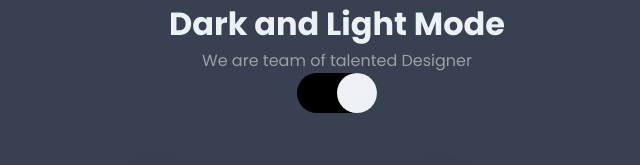
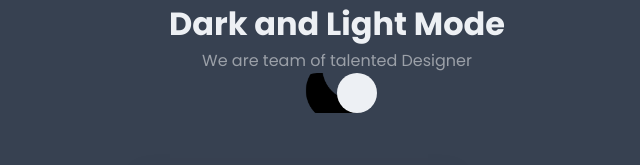
Before and after one commit to nawarajbhandary/toggle-bright-and-dark-mode, a plain HTML site: page index.html in a window 1280 px wide. Both pictures are taken after a click on the checkbox 640 px from the left and 93 px from the top of the page. Shown: the top 165 px of the page, 303-943 px from the left. Drawn offline with Linux system fonts and the light colour scheme.

Commit message:
Little bit of try on toggle background change

```diff
--- a/style.css
+++ b/style.css
@@ -88,7 +88,10 @@ input[type="checkbox"] {
   height: 40px;
   border-radius: 50px;
   outline: none;
-  background-color: rgb(172, 163, 163);
+  background-image: url(./ICONS/Light\ mode.png);
+  background-repeat: no-repeat;
+  background-size: cover;
+  background-position: center;
 }
 
 input[type="checkbox"]::before {
@@ -107,5 +110,9 @@ input[type="checkbox"]:checked::before {
 }
 
 input[type="checkbox"]:checked {
-  background-color: black;
+  background-image: url(./ICONS/Dark\ Mode.png);
+  background-size: cover;
+  background-position: center;
+  background-repeat: no-repeat;
+  background-clip: initial;
 }
```
Also changed, not shown: index.html (+1 -1 lines), ICONS/Dark Mode.png (added), ICONS/Light mode.png (added), 1 other file.
